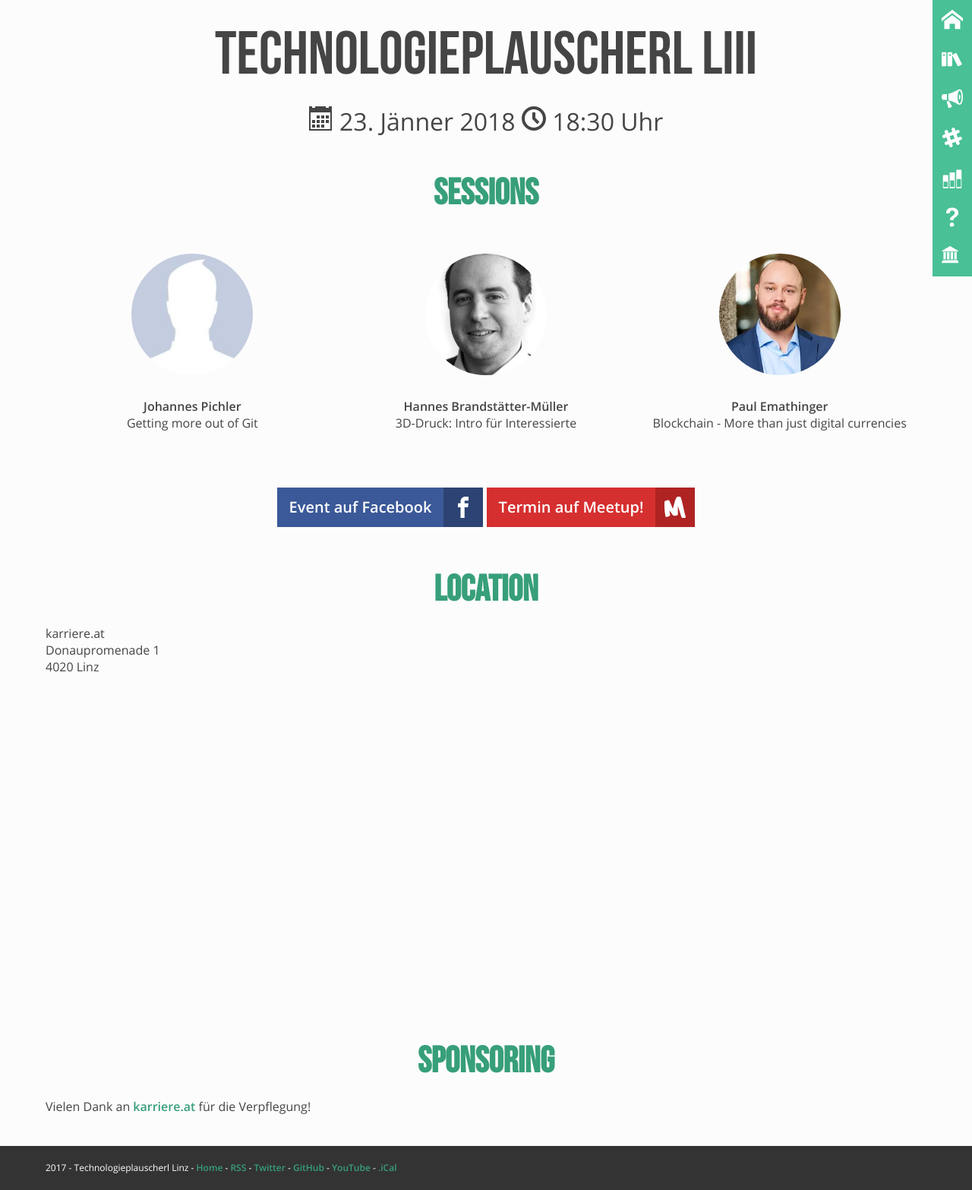
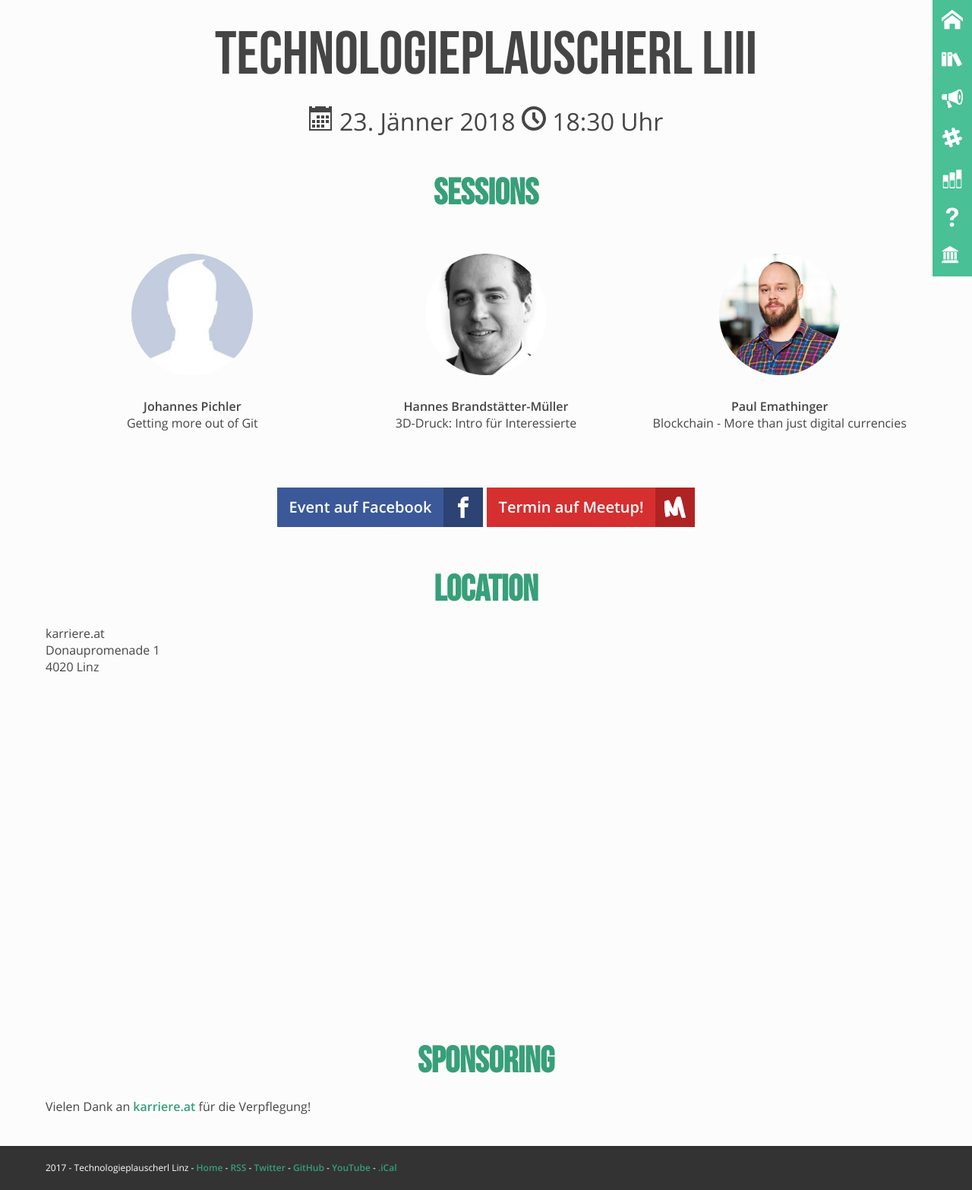
Before and after one commit to mericanAncer127/plauscherl, a Jekyll site: the page built from _plauscherl/53.html, in a window 1280 px wide. Shown: the whole page at 76% size. Built offline with Jekyll 4.4.1, drawn with Linux system fonts in a browser that asks for light colours.

Commit message:
changed my avatar - more casual and jpg (couldn't find webp fallback on page) (#125)

```diff
--- a/_plauscherl/53.html
+++ b/_plauscherl/53.html
@@ -34,5 +34,5 @@ speakers:
 -
   name: "Paul Emathinger"
   talk: "Blockchain - More than just digital currencies"
-  img: /img/speaker-avatars/paul_emathinger.webp
+  img: /img/speaker-avatars/paul_emathinger.jpg
 ---
```
Also changed, not shown: img/speaker-avatars/paul_emathinger.jpg (added), img/speaker-avatars/paul_emathinger.webp (deleted).
